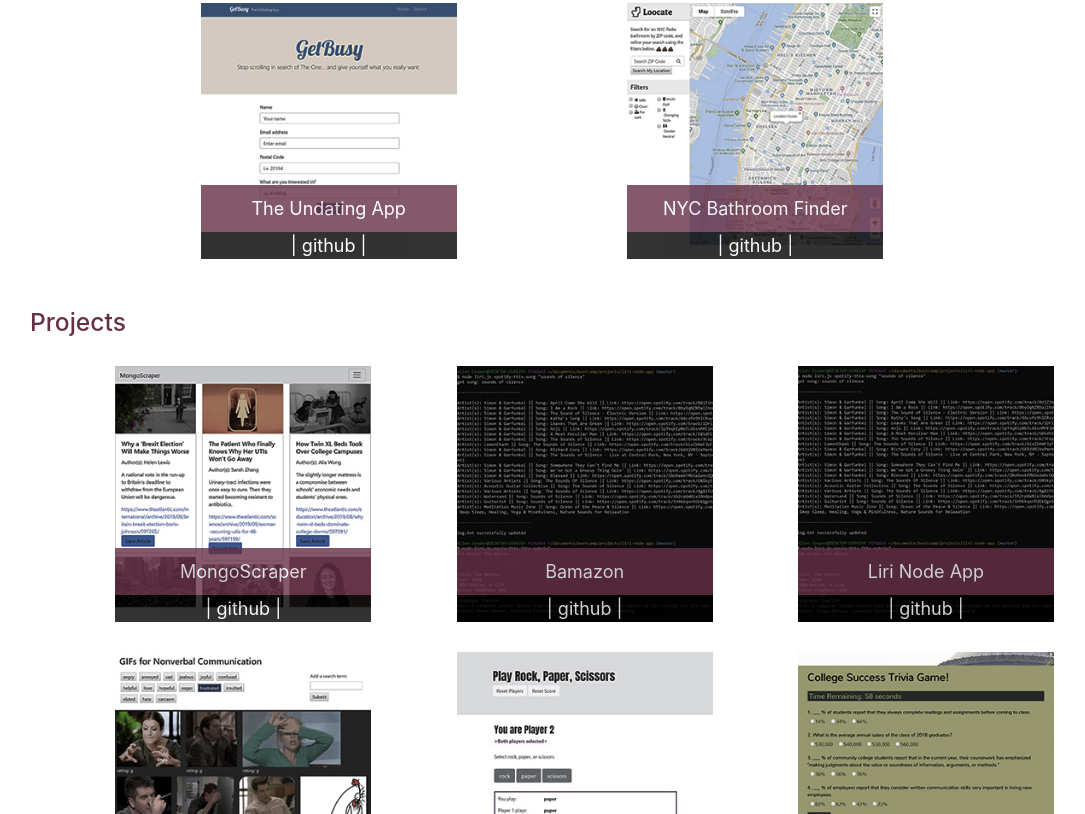
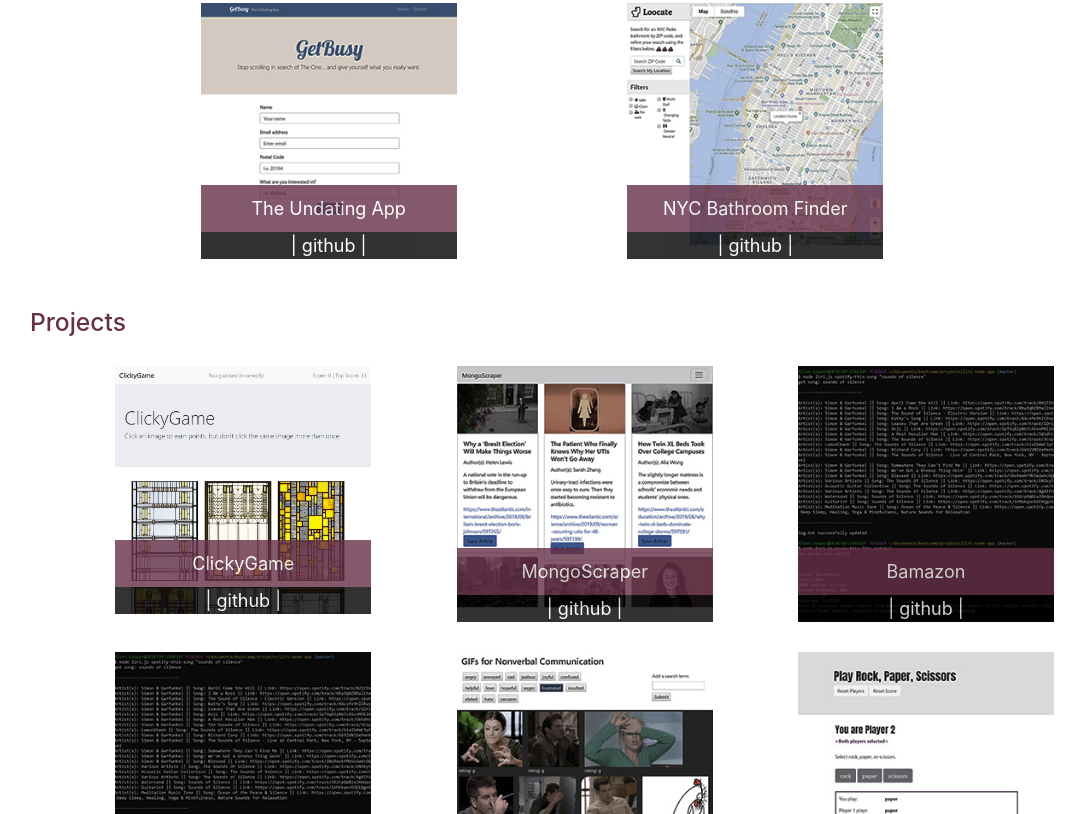
Before and after one commit to AllenDCooper/profile, a plain HTML site: page portfolio.html in a window 1280 px wide. Shown: the part 484-1298 px from the top of the page, without its empty margins (98-1183 px from the left). Drawn offline with nearby package versions, Linux system fonts and the light colour scheme.

Commit message:
added clickygame to porfolio

```diff
--- a/portfolio.html
+++ b/portfolio.html
@@ -48,6 +48,7 @@
 
     <!--Content Section-->
     <section>
+      <!-- group projects -->
         <div class="container">
             <div class="row">
                 <div class="col-sm">
@@ -67,6 +68,7 @@
                 </div>
               </div>
         </div>
+        <!-- individual projects -->
         <div class="container">
             <div class="row">
                 <div class="col-sm">
@@ -74,6 +76,11 @@
                 </div>
             </div>
             <div class="row">
+                <div class="imageContainer col s12 m6 l5 xl3 offset-xl1 offset-l1 offset-m1">
+                    <img class="img-fluid portfolio-img" src="assets/images/clickygame.jpg" alt="screenshot of MongoScraper app">
+                    <a href="https://allendcooper.github.io/ClickyGame/" class="photoTitle" target="_blank" >ClickyGame</a>
+                    <a href="https://github.com/AllenDCooper/ClickyGame" class="titleGH" target="_blank">| github | </a>
+              </div>
               <div class="imageContainer col s12 m6 l5 xl3 offset-xl1 offset-l1 offset-m1">
                     <img class="img-fluid portfolio-img" src="assets/images/MongoScraper-final_recolor.jpg" alt="screenshot of MongoScraper app">
                     <a href="https://protected-shore-55580.herokuapp.com/" class="photoTitle" target="_blank" >MongoScraper</a>
```
Also changed, not shown: assets/images/clickygame.jpg (added).
